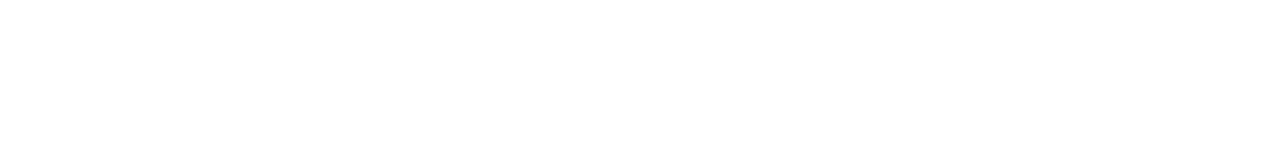
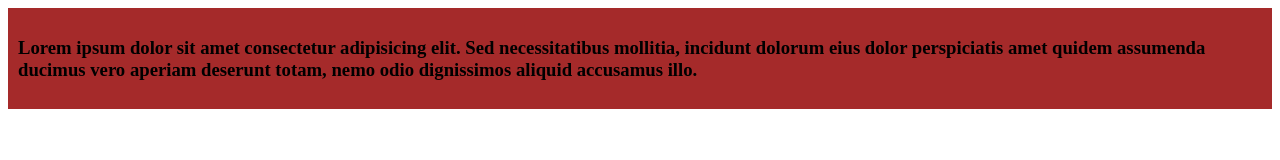
Before and after one commit to Morshedali512/my-simple-website, a plain HTML site: page index.html in a window 1280 px wide. Drawn offline with Linux system fonts and the light colour scheme.

Commit message:
added the blog

```diff
--- a/index.html
+++ b/index.html
@@ -4,8 +4,12 @@
     <meta charset="UTF-8">
     <meta name="viewport" content="width=device-width, initial-scale=1.0">
     <title>my simple website</title>
+    <link rel="stylesheet" href="styles/blog.css">
 </head>
 <body>
+    <div>
+        <h3>Lorem ipsum dolor sit amet consectetur adipisicing elit. Sed necessitatibus mollitia, incidunt dolorum eius dolor perspiciatis amet quidem assumenda ducimus vero aperiam deserunt totam, nemo odio dignissimos aliquid accusamus illo.</h3>
+    </div>
 
 </body>
 </html>
--- /dev/null
+++ b/styles/blog.css
@@ -0,0 +1,5 @@
+div{
+    background-color: brown;
+    padding: 10px;
+    margin: 10;
+}
```
